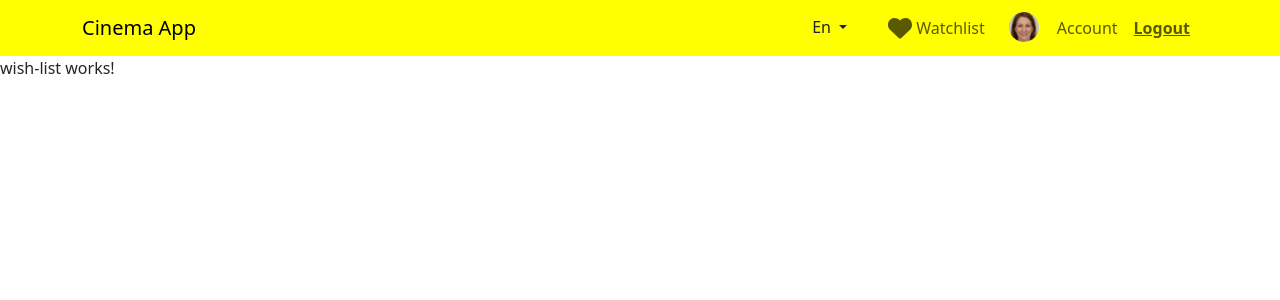
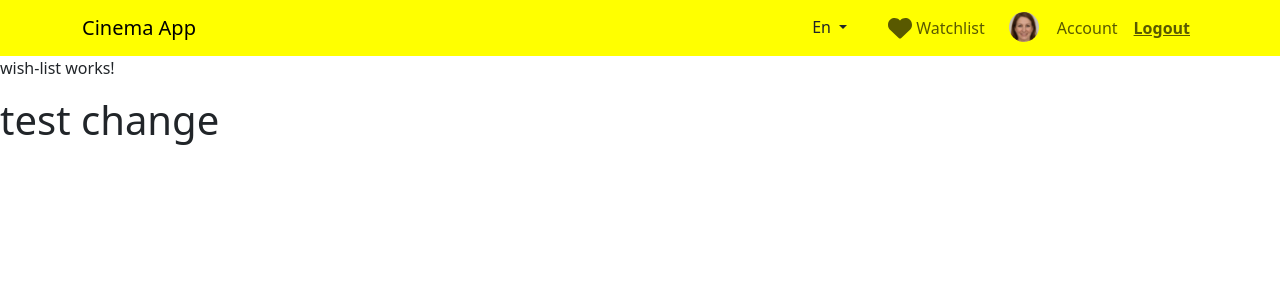
Before and after one commit to 3bdalah/cinema, an Angular app: page /watch-list in a window 1280 px wide. Shown: the top 300 px of the page. Built offline with nearby package versions, Linux system fonts and the light colour scheme.

Commit message:
update(watch-list):added new tag to show title

```diff
--- a/src/app/watch-list/wish-list/wish-list.component.html
+++ b/src/app/watch-list/wish-list/wish-list.component.html
@@ -1 +1,4 @@
 <p>wish-list works!</p>
+<div class="title-com">
+<h1>test change</h1>
+</div>
```
